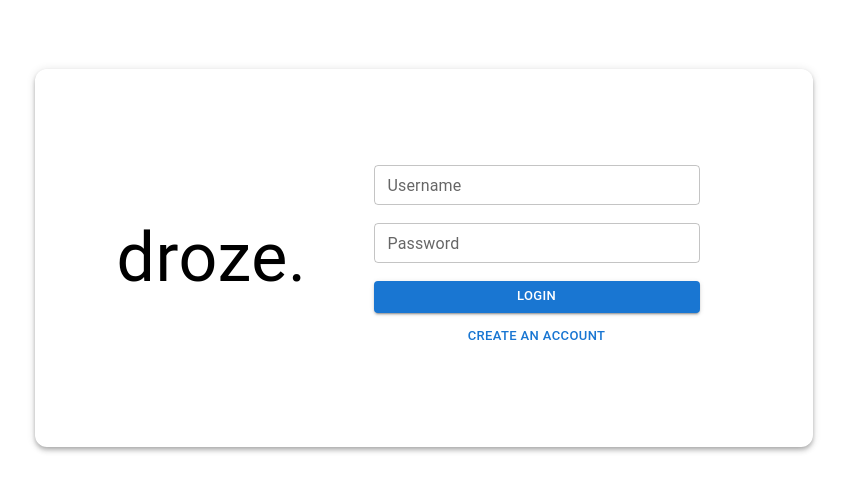
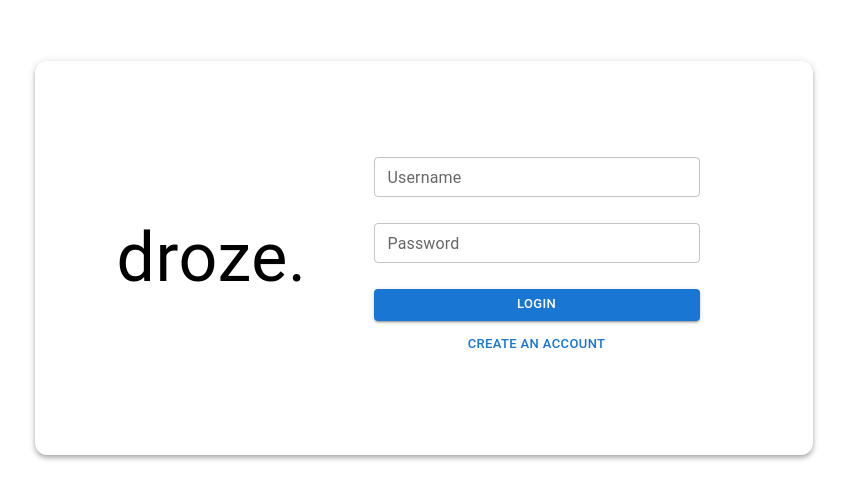
Before and after one commit to RaketaG/droze, a React (Vite) app: page /login in a window 1280 px wide. Shown: the part 142-642 px from the top of the page, without its empty margins (216-1063 px from the left). Built offline with nearby package versions, Linux system fonts and the light colour scheme.

Commit message:
Droze text field bottom margin added

```diff
--- a/src/components/droze-text-field/droze-text-field.tsx
+++ b/src/components/droze-text-field/droze-text-field.tsx
@@ -7,7 +7,7 @@ export const DrozeTextField = (
     const [field, meta] = useField(props.name as string);
 
     return (
-        <Box width="100%">
+        <Box width="100%" marginBottom={1}>
             <TextField
                 fullWidth
                 {...props}
```
